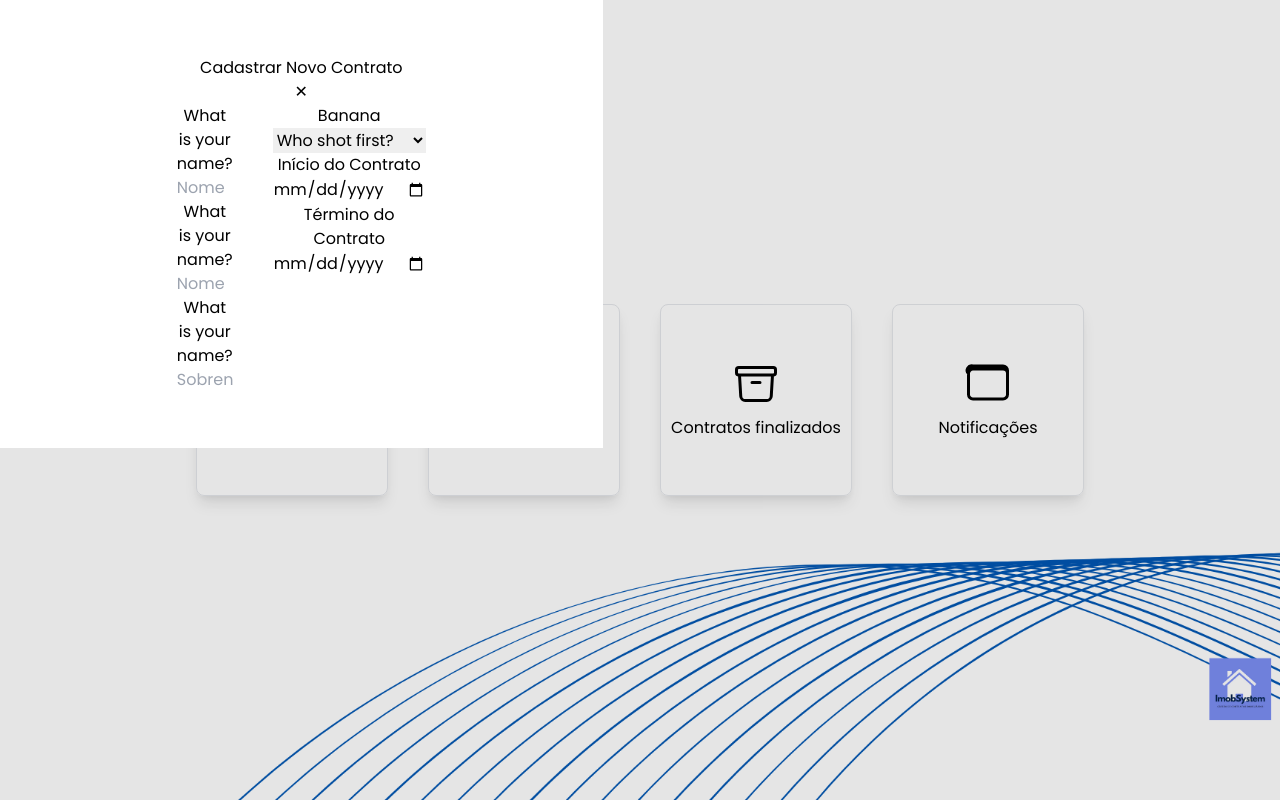
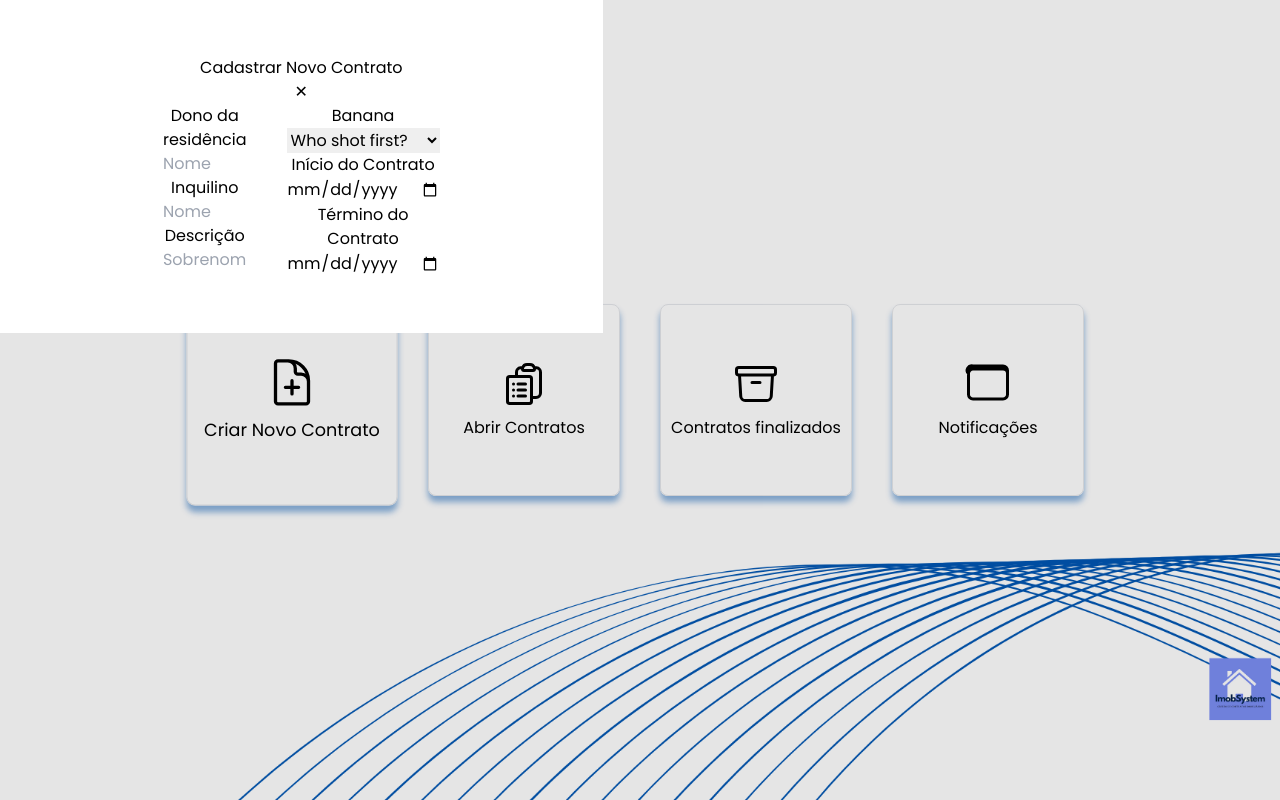
Before and after one commit to jonasmouradev/ImobSystem, a React (Vite) app in the folder vite-project/: page /home in a window 1280 px wide. Both pictures are taken after a click on the button "Criar Novo Contrato". Built offline with nearby package versions, Linux system fonts and the light colour scheme; the HTML template or start-up script is replaced by a standard one.

Commit message:
hover update

```diff
--- a/vite-project/src/components/FormNewContract.jsx
+++ b/vite-project/src/components/FormNewContract.jsx
@@ -8,7 +8,7 @@ export default function FormNewContract() {
           <label className="form-control flex flex-row gap-10">
             <div>
               <div className="label">
-                <span className="label-text">What is your name?</span>
+                <span className="label-text">Dono da residência</span>
               </div>
               <input
                 type="text"
@@ -16,7 +16,7 @@ export default function FormNewContract() {
                 className="input input-bordered w-full max-w-xs"
               />
               <div className="label">
-                <span className="label-text">What is your name?</span>
+                <span className="label-text">Inquilino</span>
               </div>
               <input
                 type="text"
@@ -24,7 +24,7 @@ export default function FormNewContract() {
                 className="input input-bordered w-full max-w-xs"
               />
               <div className="label">
-                <span className="label-text">What is your name?</span>
+                <span className="label-text">Descrição</span>
               </div>
               <input
                 type="text"
--- a/vite-project/src/components/HomePage.jsx
+++ b/vite-project/src/components/HomePage.jsx
@@ -44,12 +44,12 @@ export default function HomePage() {
         <div className="h-3/5 w-4/5 flex flex-row items-center justify-evenly custom-rectangle">
           <div className="content-overlay">
             {/* Criar Novo Contrato */}
-            <div className="box w-48 h-48 flex items-center justify-center border rounded-lg shadow-lg">
+            <div className="box w-48 h-48 flex items-center justify-center border rounded-lg">
               <button
                 onClick={() =>
                   document.getElementById("my_modal_3").showModal()
                 }
-                className="w-full h-full flex flex-col items-center justify-center"
+                className="flex flex-col items-center justify-center"
               >
                 <svg
                   xmlns="http:www.w3.org/2000/svg"
@@ -76,10 +76,10 @@ export default function HomePage() {
               </button>
             </div>
             {/* Abrir Contratos */}
-            <div className="box w-48 h-48 flex items-center justify-center border rounded-lg shadow-lg">
+            <div className="box w-48 h-48 flex items-center justify-center border rounded-lg">
               <button
                 onClick={() => navigate("/ActiveContracts")}
-                className="w-full h-full flex flex-col items-center justify-center"
+                className="flex flex-col items-center justify-center"
               >
                 <svg
                   xmlns="http:www.w3.org/2000/svg"
@@ -99,10 +99,10 @@ export default function HomePage() {
               </button>
             </div>
             {/* Contratos finalizados */}
-            <div className="box w-48 h-48 flex items-center justify-center border rounded-lg shadow-lg">
+            <div className="box w-48 h-48 flex items-center justify-center border rounded-lg">
               <button
                 onClick={() => navigate("/terminated")}
-                className="w-full h-full flex flex-col items-center justify-center"
+                className="flex flex-col items-center justify-center"
               >
                 <svg
                   xmlns="http://www.w3.org/2000/svg"
@@ -122,10 +122,10 @@ export default function HomePage() {
               </button>
             </div>
             {/* Notificações */}
-            <div className="box w-48 h-48 flex items-center justify-center border rounded-lg shadow-lg">
+            <div className="box w-48 h-48 flex items-center justify-center border rounded-lg">
               <button
                 onClick={() => navigate("/notifications")}
-                className="w-full h-full flex flex-col items-center justify-center"
+                className="flex flex-col items-center justify-center"
               >
                 <svg
                   xmlns="http://www.w3.org/2000/svg"
--- a/vite-project/src/index.css
+++ b/vite-project/src/index.css
@@ -230,4 +230,10 @@
 
 .content-overlay > div {
   margin: 20px;
+  box-shadow: 0 6px 6px 0 #0057b377;
 }
+
+.content-overlay > div:hover {
+  transform: scale(1.1);
+  transition: transform 0.15s ease-in-out;
+}
```
